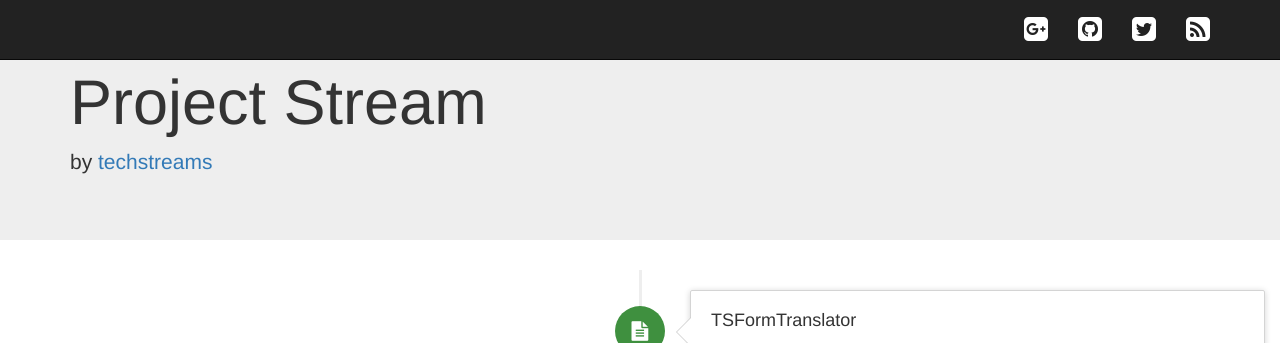
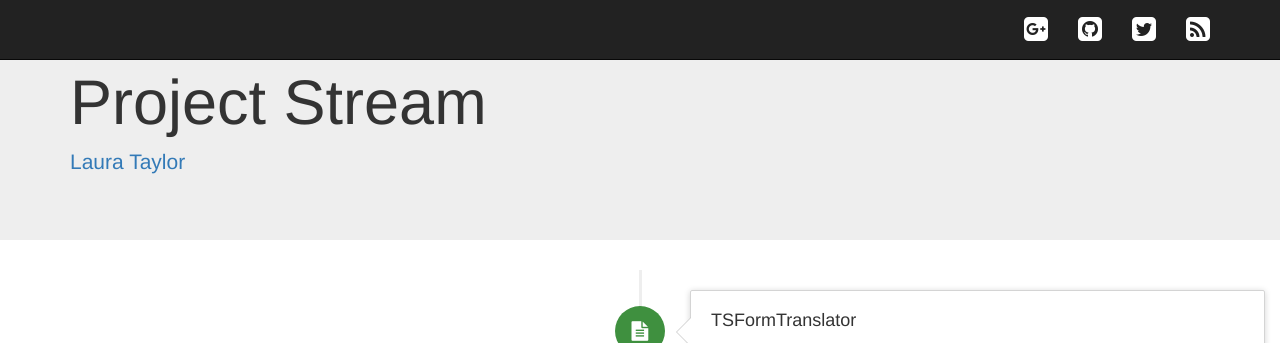
Before and after one commit to techstreams/techstreams.github.io, a Jekyll site: the page built from projects.html, in a window 1280 px wide and 900 px high. Shown: the top 343 px of the window. Built offline with Jekyll 4.4.1, drawn with Linux system fonts in a browser that asks for light colours; nearby versions of some CDN libraries; Markdown is read by kramdown in place of the engine named in the settings.

Commit message:
Update projects page

```diff
--- a/projects.html
+++ b/projects.html
@@ -29,7 +29,7 @@
   <div class="jumbotron">
     <div class="container">
       <h1>Project Stream</h1>
-      <p>by <a href="{{site.baseurl}}/">techstreams</a></p>
+      <p><a href="https://github.com/techstreams" target="_blank">Laura Taylor</a></p>
     </div>
   </div>
   <div class="container-fluid">
```
